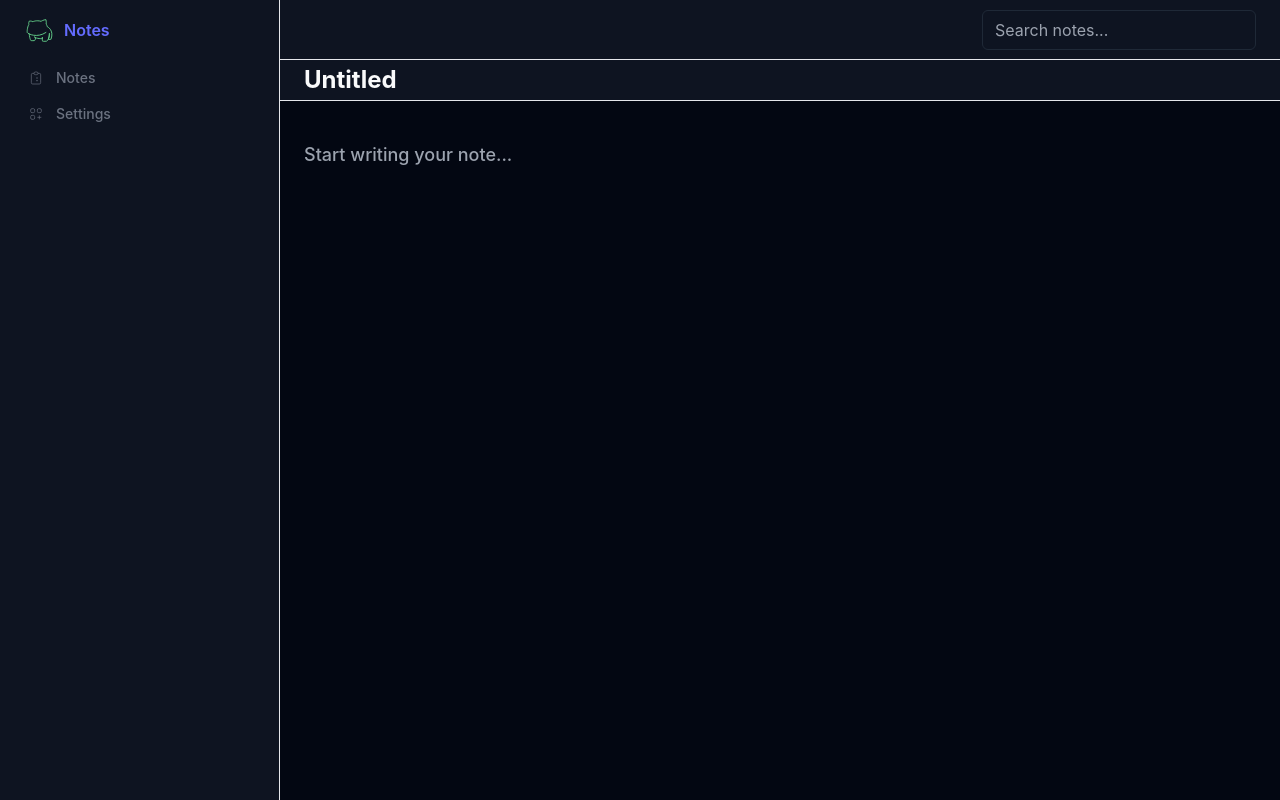
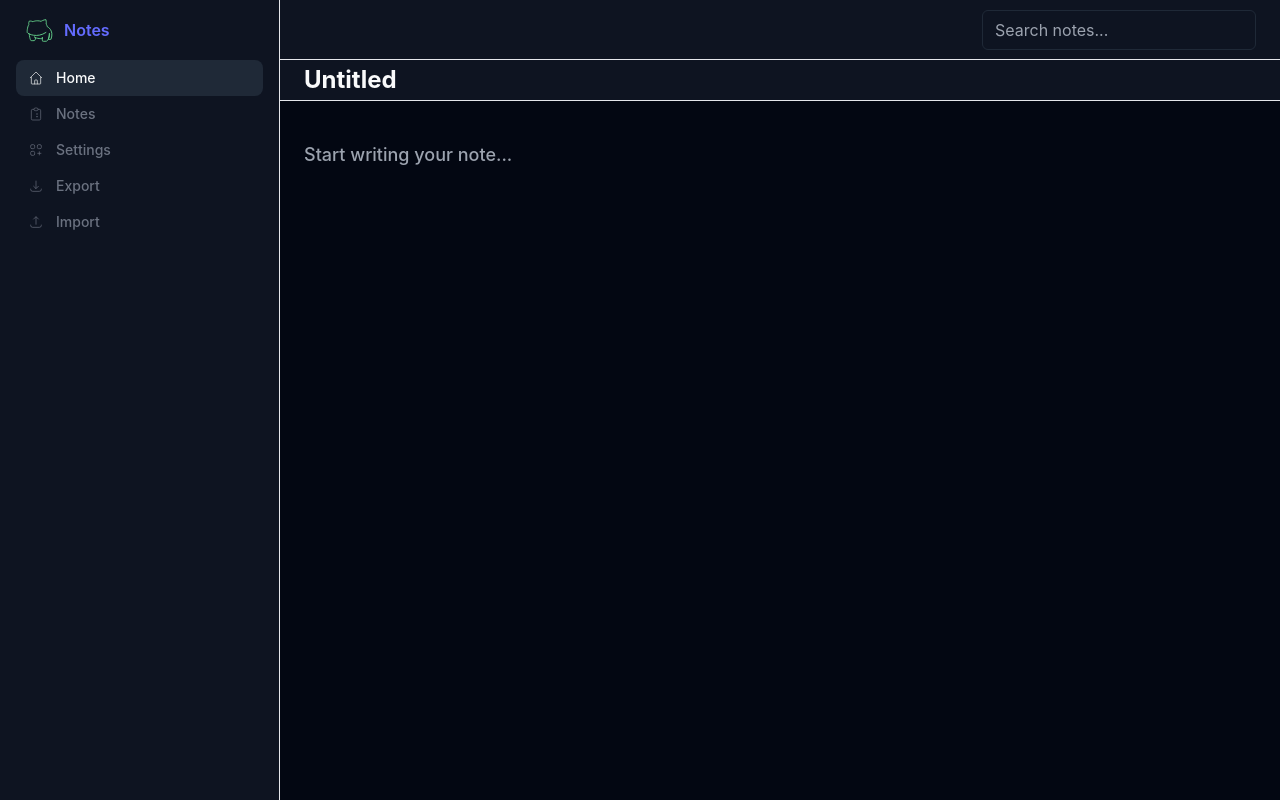
Before and after one commit to abhishekg999/what, a Preact app: page / in a window 1280 px wide. Built offline with nearby package versions, Linux system fonts and the light colour scheme.

Commit message:
basic import export functionality

```diff
--- a/src/components/Sidebar.tsx
+++ b/src/components/Sidebar.tsx
@@ -1,8 +1,52 @@
+import { useRef } from "preact/hooks";
+import { downloadExport, storageImport } from "../lib/notesStorage";
+import { currentNoteId } from "../signals/userSignals";
+import { loadNoteById } from "../signals/noteSignals";
+
 export function Sidebar() {
+    const fileInputRef = useRef<HTMLInputElement>(null);
+    const handleImport = () => {
+        fileInputRef.current?.click();
+    };
+
+    const handleFileChange = (event: Event) => {
+        const input = event.target as HTMLInputElement;
+        if (input.files && input.files.length > 0) {
+            const file = input.files[0];
+            const reader = new FileReader();
+
+            reader.onload = (e) => {
+                if (e.target?.result) {
+                    try {
+                        const json = JSON.parse(e.target.result as string);
+                        storageImport(json);
+                        currentNoteId.value =
+                            localStorage.getItem("currentNoteId") || null;
+                        if (currentNoteId.value) {
+                            loadNoteById(currentNoteId.value);
+                        }
+                    } catch (error) {
+                        console.error("Error parsing JSON:", error);
+                        alert("The selected file is not a valid JSON.");
+                    }
+                }
+            };
+            reader.readAsText(file);
+        }
+    };
+
+    const handleExport = () => {
+        downloadExport("ahh_notes.json");
+    };
+
     return (
         <div className="hidden border-r bg-gray-800/40 lg:block">
             <div className="flex h-[60px] items-center px-6">
-                <a className="flex items-center gap-2 font-semibold" href="#">
+                {/* HEADER WITH ICON */}
+                <a
+                    className="flex items-center justify-between gap-2 font-semibold"
+                    href="#"
+                >
                     <svg
                         xmlns="http://www.w3.org/2000/svg"
                         stroke-miterlimit="10"
@@ -23,51 +67,126 @@ export function Sidebar() {
                     <span className="">Notes</span>
                 </a>
             </div>
-            <div className="flex-1">
-                <nav className="grid items-start px-4 text-sm font-medium">
+
+            <nav className="grid items-start px-4 text-sm font-medium">
+                <div className="flex-1">
+                    {/* Home */}
                     <a
-                        className="flex items-center gap-3 rounded-lg px-3 py-2 text-gray-500 transition-all hover:text-gray-50"
                         href="#"
+                        className="flex items-center gap-3 rounded-lg bg-gray-800 px-3 py-2 text-gray-50"
                     >
                         <svg
+                            xmlns="http://www.w3.org/2000/svg"
                             className="h-4 w-4"
                             fill="none"
+                            viewBox="0 0 24 24"
                             stroke="currentColor"
                             strokeWidth={2}
-                            viewBox="0 0 24 24"
-                            xmlns="http://www.w3.org/2000/svg"
                         >
                             <path
-                                d="M9 5H7a2 2 0 00-2 2v12a2 2 0 002 2h10a2 2 0 002-2V7a2 2 0 00-2-2h-2M9 5a2 2 0 002 2h2a2 2 0 002-2M9 5a2 2 0 012-2h2a2 2 0 012 2m-3 7h3m-3 4h3m-6-4h.01M9 16h.01"
                                 strokeLinecap="round"
                                 strokeLinejoin="round"
+                                d="M3 12l2-2m0 0l7-7 7 7M5 10v10a1 1 0 001 1h3m10-11l2 2m-2-2v10a1 1 0 01-1 1h-3m-6 0a1 1 0 001-1v-4a1 1 0 011-1h2a1 1 0 011 1v4a1 1 0 001 1m-6 0h6"
+                            />
+                        </svg>
+                        Home
+                    </a>
+
+                    {/* Notes */}
+                    <a
+                        href="#"
+                        className="flex items-center gap-3 rounded-lg px-3 py-2 text-gray-500 transition-all hover:text-gray-50"
+                    >
+                        <svg
+                            xmlns="http://www.w3.org/2000/svg"
+                            className="h-4 w-4"
+                            fill="none"
+                            viewBox="0 0 24 24"
+                            stroke="currentColor"
+                            strokeWidth={2}
+                        >
+                            <path
+                                strokeLinecap="round"
+                                strokeLinejoin="round"
+                                d="M9 5H7a2 2 0 00-2 2v12a2 2 0 002 2h10a2 2 0 002-2V7a2 2 0 00-2-2h-2M9 5a2 2 0 002 2h2a2 2 0 002-2M9 5a2 2 0 012-2h2a2 2 0 012 2m-3 7h3m-3 4h3m-6-4h.01M9 16h.01"
                             />
                         </svg>
                         Notes
                     </a>
-
+                </div>
+                <div className="flex-1">
                     <a
+                        href="#"
                         className="flex items-center gap-3 rounded-lg px-3 py-2 text-gray-500 transition-all hover:text-gray-50"
-                        href="#"
                     >
                         <svg
+                            xmlns="http://www.w3.org/2000/svg"
                             className="h-4 w-4"
                             fill="none"
+                            viewBox="0 0 24 24"
                             stroke="currentColor"
                             strokeWidth={2}
-                            viewBox="0 0 24 24"
-                            xmlns="http://www.w3.org/2000/svg"
                         >
                             <path
-                                d="M17 14v6m-3-3h6M6 10h2a2 2 0 002-2V6a2 2 0 00-2-2H6a2 2 0 00-2 2v2a2 2 0 002 2zm10 0h2a2 2 0 002-2V6a2 2 0 00-2-2h-2a2 2 0 00-2 2v2a2 2 0 002 2zM6 20h2a2 2 0 002-2v-2a2 2 0 00-2-2H6a2 2 0 00-2 2v2a2 2 0 002 2z"
                                 strokeLinecap="round"
                                 strokeLinejoin="round"
+                                d="M17 14v6m-3-3h6M6 10h2a2 2 0 002-2V6a2 2 0 00-2-2H6a2 2 0 00-2 2v2a2 2 0 002 2zm10 0h2a2 2 0 002-2V6a2 2 0 00-2-2h-2a2 2 0 00-2 2v2a2 2 0 002 2zM6 20h2a2 2 0 002-2v-2a2 2 0 00-2-2H6a2 2 0 00-2 2v2a2 2 0 002 2z"
                             />
                         </svg>
                         Settings
                     </a>
-                </nav>
-            </div>
+                    <a
+                        href="#"
+                        className="flex items-center gap-3 rounded-lg px-3 py-2 text-gray-500 transition-all hover:text-gray-50"
+                        onClick={handleExport}
+                    >
+                        <svg
+                            xmlns="http://www.w3.org/2000/svg"
+                            className="h-4 w-4"
+                            fill="none"
+                            viewBox="0 0 24 24"
+                            stroke="currentColor"
+                            strokeWidth={2}
+                        >
+                            <path
+                                strokeLinecap="round"
+                                strokeLinejoin="round"
+                                d="M4 16v1a3 3 0 003 3h10a3 3 0 003-3v-1m-4-4l-4 4m0 0l-4-4m4 4V4"
+                            />
+                        </svg>
+                        Export
+                    </a>
+                    <a
+                        href="#"
+                        className="flex items-center gap-3 rounded-lg px-3 py-2 text-gray-500 transition-all hover:text-gray-50"
+                        onClick={handleImport}
+                    >
+                        <svg
+                            xmlns="http://www.w3.org/2000/svg"
+                            className="h-4 w-4"
+                            fill="none"
+                            viewBox="0 0 24 24"
+                            stroke="currentColor"
+                            strokeWidth={2}
+                        >
+                            <path
+                                strokeLinecap="round"
+                                strokeLinejoin="round"
+                                d="M4 16v1a3 3 0 003 3h10a3 3 0 003-3v-1m-4-8l-4-4m0 0L8 8m4-4v12"
+                            />
+                        </svg>
+                        Import
+                    </a>
+
+                    <input
+                        type="file"
+                        accept="application/json"
+                        ref={fileInputRef}
+                        style={{ display: "none" }}
+                        onChange={handleFileChange}
+                    />
+                </div>
+            </nav>
         </div>
     );
 }
--- a/src/index.css
+++ b/src/index.css
@@ -80,5 +80,4 @@ button:focus-visible {
     flex-direction: column;
     align-items: center;
     justify-content: center;
-
 }
--- a/src/lib/notesManager.ts
+++ b/src/lib/notesManager.ts
@@ -22,12 +22,13 @@ export function createNewNote(): Note {
 }
 
 export function saveNote(note: Note) {
-    storage.setItem(note.id, note);
+    storage.setItem(note.id, JSON.stringify(note));
 }
 
 export function loadNote(id: string): Note | null {
-    const data = storage.getItem(id);
-    if (data) {
+    const _data = storage.getItem(id);
+    if (_data) {
+        const data = JSON.parse(_data);
         return {
             id: id,
             title: data.title,
--- a/src/lib/notesStorage.ts
+++ b/src/lib/notesStorage.ts
@@ -1,12 +1,10 @@
-import { Note } from "./notesManager";
-
-function setItem(key: string, value: Note) {
-    localStorage.setItem(key, JSON.stringify(value));
+function setItem(key: string, value: string) {
+    localStorage.setItem(key, value);
 }
 
-function getItem(key: string): Note {
+function getItem(key: string): string | null {
     const value = localStorage.getItem(key);
-    return value ? JSON.parse(value) : null;
+    return value ? value : null;
 }
 
 function removeItem(key: string) {
@@ -40,19 +38,21 @@ function storageImport(data: any) {
     }
 }
 
-function createExportUrl() {
-    const data = storageExport();
-    const blob = new Blob([JSON.stringify(data)], { type: "application/json" });
+function downloadExport(filename: string) {
+    const jsonString = JSON.stringify(storageExport());
+    const blob = new Blob([jsonString], { type: "application/json" });
     const url = URL.createObjectURL(blob);
-    return url;
-}
 
-function loadExportUrl(url: string) {
-    fetch(url)
-        .then((response) => response.json())
-        .then((data) => {
-            storageImport(data);
-        });
+    const link = document.createElement("a");
+
+    link.download = filename;
+    link.href = url;
+
+    document.body.appendChild(link);
+    link.click();
+    document.body.removeChild(link);
+
+    URL.revokeObjectURL(url);
 }
 
 export {
@@ -62,6 +62,5 @@ export {
     clear,
     storageExport,
     storageImport,
-    createExportUrl,
-    loadExportUrl,
+    downloadExport,
 };
```
Lines whose indentation alone changed are shown as unchanged.
